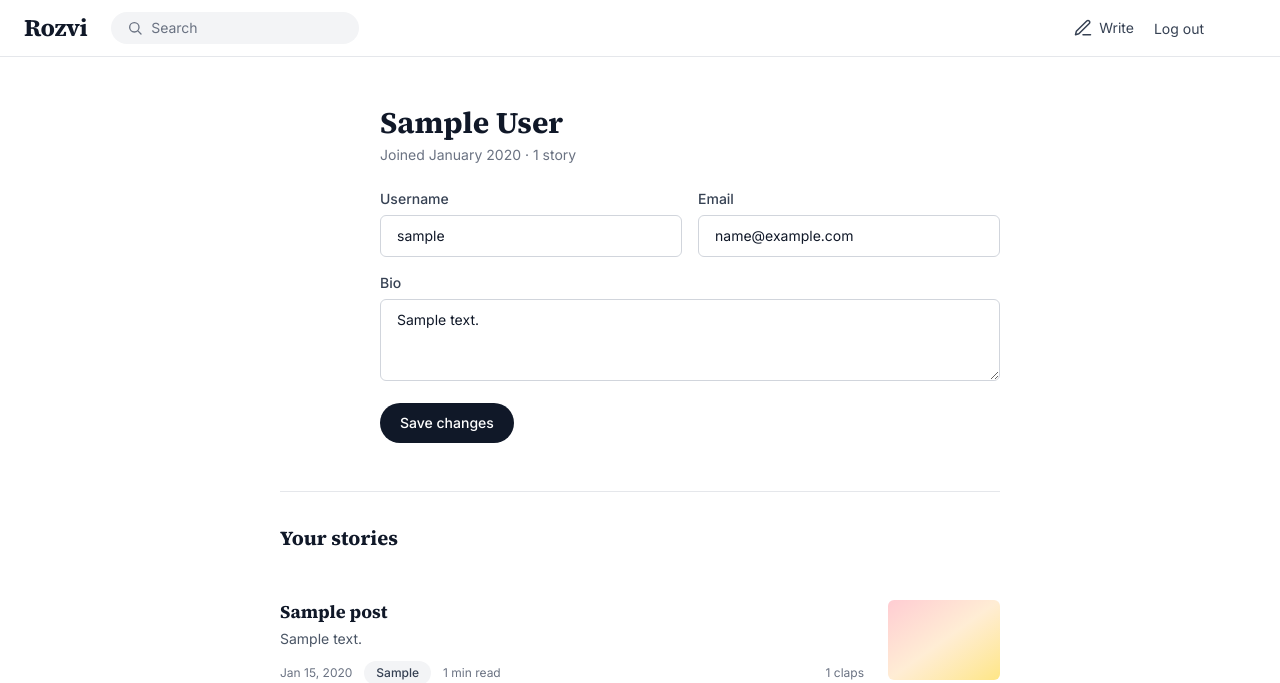
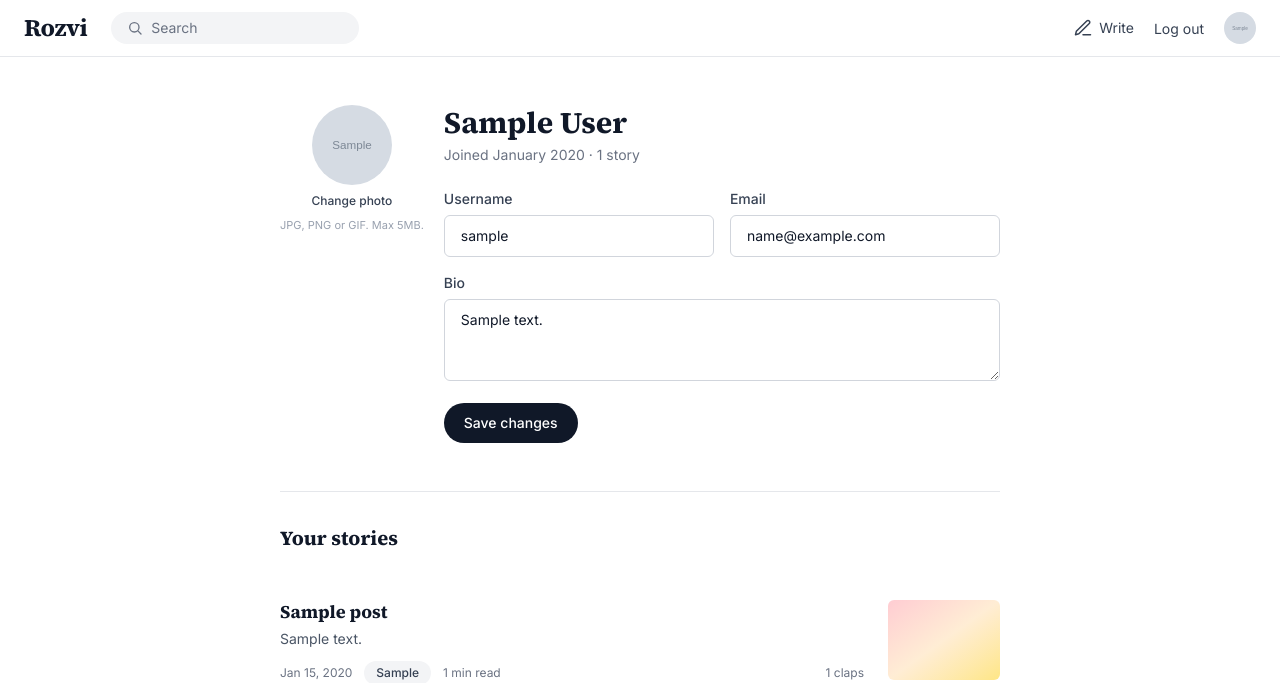
Before and after one commit to iannyFARUE/rozvi, a Django app: page /profile/ in a window 1280 px wide. Shown: the top 683 px of the page. Run offline with Django 5.2, Linux system fonts and the light colour scheme; a user stored in the database is signed in; tables that the repository leaves empty hold one stand-in row (values such as "Sample post"); grey boxes marked "Sample" are stand-in pictures; style sheets or scripts are compiled from the project's sources.

Commit message:
added avatar support for our users

```diff
--- a/blog/models.py
+++ b/blog/models.py
@@ -1,10 +1,12 @@
 import random
 
 from django.conf import settings
+from django.core.exceptions import ValidationError
 from django.db import models, transaction
 from django.db.models import F
 from django.utils import timezone
 from django.utils.text import Truncator, slugify
+from PIL import Image
 
 AVATAR_COLORS = [
     'bg-emerald-600',
@@ -15,11 +17,26 @@ AVATAR_COLORS = [
     'bg-violet-600',
 ]
 
+MAX_AVATAR_SIZE_MB = 5
+AVATAR_DIMENSIONS = (300, 300)
+
+
+def validate_avatar_size(image):
+    if image.size > MAX_AVATAR_SIZE_MB * 1024 * 1024:
+        raise ValidationError(f'Image file too large. Maximum size is {MAX_AVATAR_SIZE_MB}MB.')
+
+
+def profile_avatar_upload_path(instance, filename):
+    return f'profile_pics/user_{instance.user_id}/{filename}'
+
 
 class Profile(models.Model):
     user = models.OneToOneField(settings.AUTH_USER_MODEL, on_delete=models.CASCADE, related_name='profile')
     bio = models.CharField(max_length=300, blank=True)
     avatar_color = models.CharField(max_length=20, choices=[(c, c) for c in AVATAR_COLORS], blank=True)
+    avatar = models.ImageField(
+        upload_to=profile_avatar_upload_path, blank=True, null=True, validators=[validate_avatar_size]
+    )
 
     def __str__(self):
         return f"{self.user.username}'s profile"
@@ -28,6 +45,12 @@ class Profile(models.Model):
         if not self.avatar_color:
             self.avatar_color = random.choice(AVATAR_COLORS)
         super().save(*args, **kwargs)
+
+        if self.avatar:
+            img = Image.open(self.avatar.path)
+            if img.height > AVATAR_DIMENSIONS[1] or img.width > AVATAR_DIMENSIONS[0]:
+                img.thumbnail(AVATAR_DIMENSIONS)
+                img.save(self.avatar.path)
 
     @property
     def display_name(self):
--- a/blog/templates/blog/base.html
+++ b/blog/templates/blog/base.html
@@ -39,12 +39,8 @@
             {% csrf_token %}
             <button type="submit" class="text-sm text-gray-700 hover:text-gray-900">Log out</button>
           </form>
-          <a
-            href="{% url 'users-profile' %}"
-            class="flex h-8 w-8 items-center justify-center rounded-full {{ user.profile.avatar_color }} text-xs font-semibold text-white"
-            title="{{ user.profile.display_name }}"
-          >
-            {{ user.profile.initials }}
+          <a href="{% url 'users-profile' %}" title="{{ user.profile.display_name }}">
+            {% include 'blog/includes/avatar.html' with profile=user.profile classes='h-8 w-8 text-xs' %}
           </a>
           {% else %}
           <a href="{% url 'users-login' %}" class="hidden text-sm text-gray-700 hover:text-gray-900 sm:block">Sign in</a>
--- /dev/null
+++ b/blog/templates/blog/includes/avatar.html
@@ -0,0 +1,11 @@
+{% if profile.avatar %}
+<img
+  src="{{ profile.avatar.url }}"
+  alt="{{ profile.display_name }}"
+  class="{{ classes }} shrink-0 rounded-full object-cover"
+/>
+{% else %}
+<span class="{{ classes }} flex shrink-0 items-center justify-center rounded-full {{ profile.avatar_color }} font-semibold text-white">
+  {{ profile.initials }}
+</span>
+{% endif %}
--- a/config/urls.py
+++ b/config/urls.py
@@ -14,6 +14,8 @@ Including another URLconf
     1. Import the include() function: from django.urls import include, path
     2. Add a URL to urlpatterns:  path('blog/', include('blog.urls'))
 """
+from django.conf import settings
+from django.conf.urls.static import static
 from django.contrib import admin
 from django.urls import path, include
 
@@ -22,3 +24,6 @@ urlpatterns = [
     path('', include('users.urls')),
     path('', include('blog.urls')),
 ]
+
+if settings.DEBUG:
+    urlpatterns += static(settings.MEDIA_URL, document_root=settings.MEDIA_ROOT)
--- a/requirements.txt
+++ b/requirements.txt
@@ -1,4 +1,5 @@
 asgiref==3.12.1
 Django==6.1.1
+Pillow==12.3.0
 sqlparse==0.6.0
 tzdata==2026.3
--- a/users/forms.py
+++ b/users/forms.py
@@ -36,7 +36,7 @@ class UserUpdateForm(forms.ModelForm):
 class ProfileUpdateForm(forms.ModelForm):
     class Meta:
         model = Profile
-        fields = ['bio']
+        fields = ['avatar', 'bio']
         widgets = {
             'bio': forms.Textarea(attrs={'rows': 3, 'maxlength': 300}),
         }
--- a/users/templates/users/profile.html
+++ b/users/templates/users/profile.html
@@ -4,19 +4,28 @@
 
 {% block content %}
   <div class="mx-auto max-w-3xl px-4 py-12 sm:px-6">
-    <div class="flex flex-col items-center gap-5 text-center sm:flex-row sm:items-start sm:text-left">
-      <span class="flex h-20 w-20 shrink-0 items-center justify-center rounded-full {{ user.profile.avatar_color }} text-2xl font-semibold text-white">
-        {{ user.profile.initials }}
-      </span>
+    <form method="post" action="" enctype="multipart/form-data" class="flex flex-col items-center gap-5 text-center sm:flex-row sm:items-start sm:text-left" novalidate>
+      {% csrf_token %}
+
+      <div class="flex shrink-0 flex-col items-center gap-2">
+        {% include 'blog/includes/avatar.html' with profile=user.profile classes='h-20 w-20 text-2xl' %}
+        <label for="id_avatar" class="cursor-pointer text-xs font-medium text-gray-700 hover:text-gray-900 hover:underline">
+          Change photo
+        </label>
+        <input type="file" name="avatar" id="id_avatar" accept="image/*" class="hidden" />
+        <p class="text-[11px] text-gray-400">JPG, PNG or GIF. Max 5MB.</p>
+        {% if p_form.avatar.errors %}
+        <p class="max-w-[9rem] text-xs text-red-600">{{ p_form.avatar.errors.0 }}</p>
+        {% endif %}
+      </div>
+
       <div class="w-full">
         <h1 class="font-serif text-3xl font-bold text-gray-900">{{ user.profile.display_name }}</h1>
         <p class="mt-1 text-sm text-gray-500">
           Joined {{ user.date_joined|date:"F Y" }} · {{ post_count }} {{ post_count|pluralize:"story,stories" }}
         </p>
 
-        <form method="post" action="" class="mt-6 space-y-4 text-left" novalidate>
-          {% csrf_token %}
-
+        <div class="mt-6 space-y-4 text-left">
           {% if u_form.non_field_errors or p_form.non_field_errors %}
           <div class="rounded-md border border-red-200 bg-red-50 px-4 py-3 text-sm text-red-700">
             {% for error in u_form.non_field_errors %}<p>{{ error }}</p>{% endfor %}
@@ -77,9 +86,9 @@
           >
             Save changes
           </button>
-        </form>
+        </div>
       </div>
-    </div>
+    </form>
 
     <div class="mt-12 border-t border-gray-200 pt-8">
       <h2 class="font-serif text-xl font-bold text-gray-900">Your stories</h2>
--- a/users/views.py
+++ b/users/views.py
@@ -28,7 +28,7 @@ def register(request):
 def profile(request):
     if request.method == 'POST':
         u_form = UserUpdateForm(request.POST, instance=request.user)
-        p_form = ProfileUpdateForm(request.POST, instance=request.user.profile)
+        p_form = ProfileUpdateForm(request.POST, request.FILES, instance=request.user.profile)
         if u_form.is_valid() and p_form.is_valid():
             u_form.save()
             p_form.save()
```
Also changed, not shown: blog/templates/blog/home.html (+2 -6 lines), config/settings.py (+7 -0 lines), blog/migrations/0003_profile_avatar.py (added).
